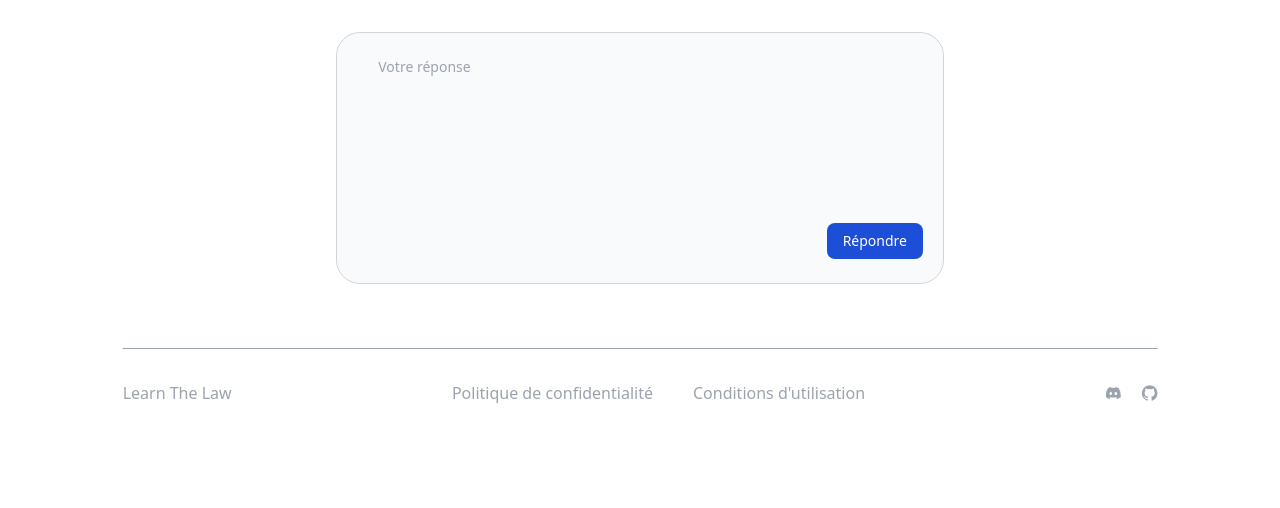
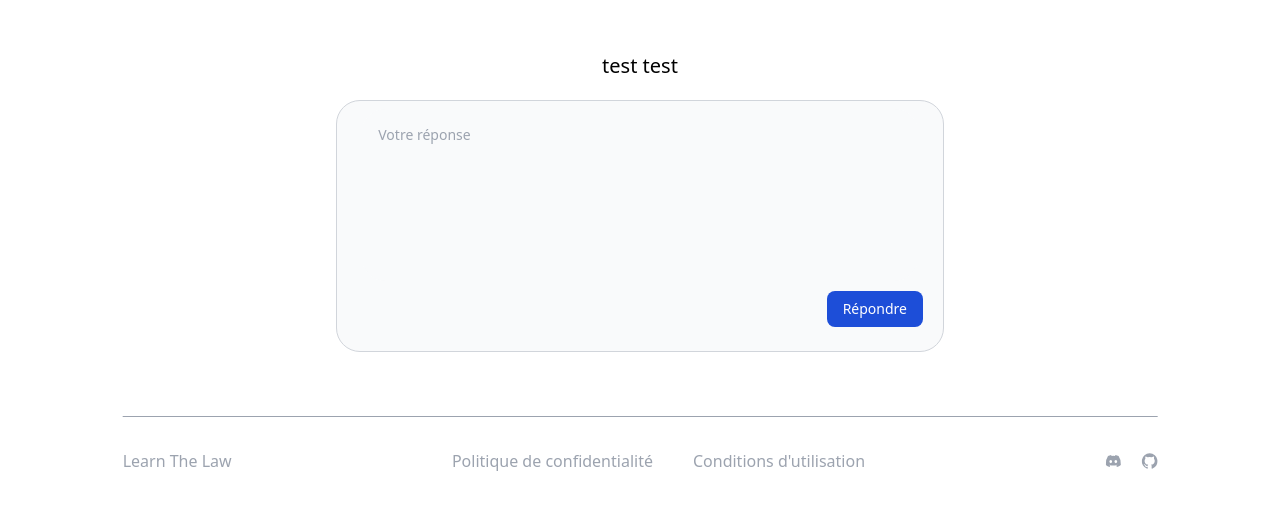
Before and after one commit to rubenanko/projet-dbi-front, a React (Vite) app: page /train in a window 1280 px wide. Shown: the top 508 px of the page. Built offline with nearby package versions, Linux system fonts and the light colour scheme.

Commit message:
update: style

```diff
--- a/src/components/InputZone.jsx
+++ b/src/components/InputZone.jsx
@@ -2,7 +2,7 @@
 function InputZone()
 {
     return(
-        <div class="place-self-center relative justify-center w-1/2 text-gray-900 border border-gray-300 rounded-3xl bg-gray-50 focus:ring-blue-500 focus:ring-2 focus:border-blue-500">
+        <div class="place-self-center relative justify-center w-1/2 text-gray-900 border border-gray-300 rounded-3xl bg-gray-50 focus-within:shadow-lg focus-within:ring-blue-500 transition focus-within:scale-105">
             <textarea type="input" id="answer" rows="7" class="text-sm p-4 mt-2 mb-16 w-11/12 rounded-3xl resize-none bg-inherit focus:outline-none" placeholder="Votre réponse" required></textarea>
             <button type="button" class="absolute right-5 bottom-1 text-white bg-blue-700 hover:bg-blue-800 focus:ring-4 focus:outline-none focus:ring-blue-300 font-medium rounded-lg text-sm px-4 py-2 my-5">Répondre</button>
         </div>
--- /dev/null
+++ b/src/components/QuestionZone.jsx
@@ -0,0 +1,10 @@
+
+
+function QuestionZone()
+{
+    return(
+        <p className="py-5 text-xl">{"test test"}</p>
+    );
+}
+
+export default QuestionZone;
--- a/src/pages/TrainingPage.jsx
+++ b/src/pages/TrainingPage.jsx
@@ -1,10 +1,12 @@
 import Footer from "../components/Footer";
 import InputZone from "../components/InputZone";
+import QuestionZone from "../components/QuestionZone";
 
 function TrainingPage()
 {
     return(
         <>
+            <QuestionZone />
             <InputZone />
             <Footer />
         </>
```
